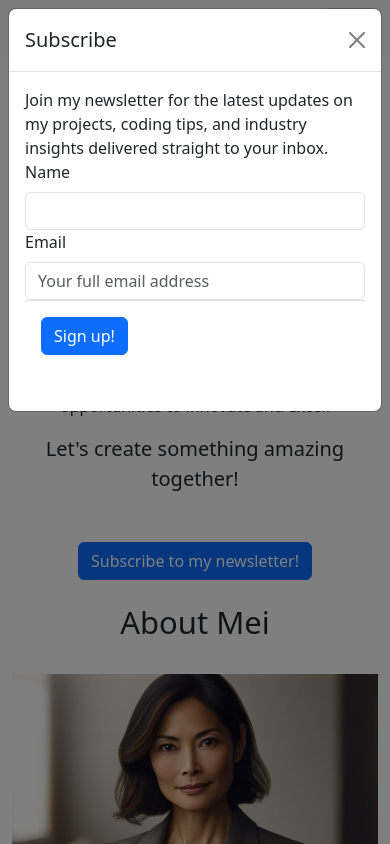
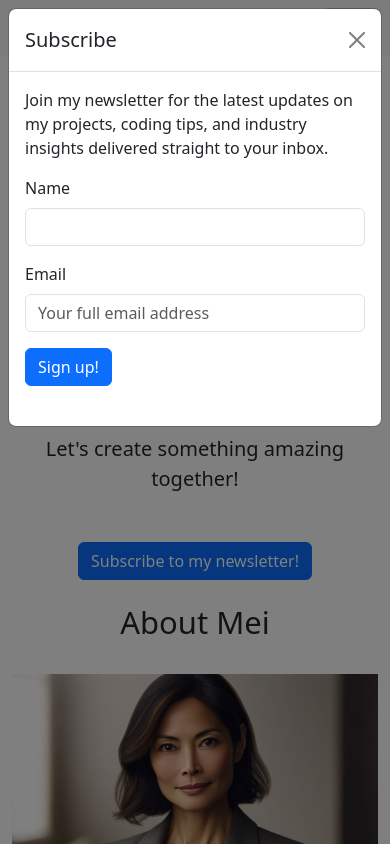
Before and after one commit to jes1uk/portfolio-about-mei, a plain HTML site: page index.html in a window 390 px wide. Both pictures are taken after a click on the button "Subscribe to my newsletter!". Shown: the top 844 px of the page. Drawn offline with nearby package versions, Linux system fonts and the light colour scheme.

Commit message:
Refactor modal structure and update form layout for improved responsiveness

```diff
--- a/index.html
+++ b/index.html
@@ -315,7 +315,7 @@
                     </form>
                 </div>
             </div>
-
+        </footer>
         <!-- Modal -->
         <!-- To ensure correct modal functionality, if you change the id attribute (#exampleModal) on the modal element to something else, you must update the data-bs-target attribute in the button to match it. This ensures the Bootstrap JavaScript can properly link to and open the modal. -->
         <div
@@ -339,11 +339,13 @@
                         ></button>
                     </div>
                     <div class="modal-body">
+                        <p>
                             Join my newsletter for the latest updates on my
                             projects, coding tips, and industry insights
                             delivered straight to your inbox.
-                        <form class="row g-3 mb-4">
-                        <div class="col-12 col-md-6">
+                        </p>
+                        <form class="row g-3">
+                            <div class="col-lg-6">
                                 <label for="name" class="form-label"
                                     >Name</label
                                 >
@@ -352,8 +354,11 @@
                                     class="form-control"
                                     id="name"
                                 />
-                            <div class="col-12 col-md-6">
-                            <label for="subscribe-email" class="form-label">Email</label>
+                            </div>
+                            <div class="col-lg-6">
+                                <label for="subscribe-email" class="form-label"
+                                    >Email</label
+                                >
                                 <input
                                     type="email"
                                     class="form-control"
@@ -361,15 +366,20 @@
                                     placeholder="Your full email address"
                                 />
                             </div>
+                            <div class="col-12 mb-4">
+                                <button
+                                    type="submit"
+                                    class="btn btn-primary me-auto"
+                                >
+                                    Sign up!
+                                </button>
+                            </div>
                         </form>
-                        <div class="modal-footer">
-                            <button type="button" class="btn btn-primary me-auto">Sign up!
-                            </button>
                     </div>
                 </div>
             </div>
         </div>
-        </footer>
+
         <!-- Bootstrap JS Script -->
         <script
             src="https://cdn.jsdelivr.net/npm/bootstrap@5.3.9/dist/js/bootstrap.bundle.min.js"
```
Lines whose indentation alone changed are shown as unchanged.
